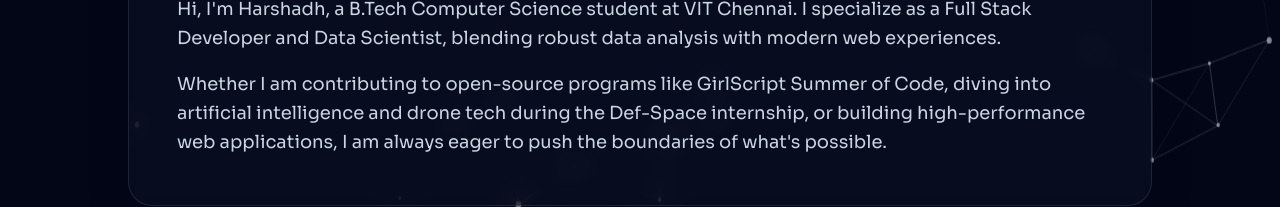
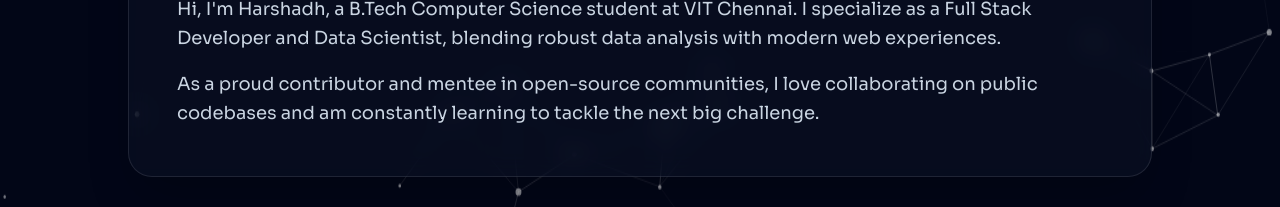
Before and after one commit to notslazer/portfolio, a Next.js app: page /about in a window 1280 px wide. Shown: the part 254-461 px from the top of the page. Built offline with nearby package versions, Linux system fonts and the light colour scheme.

Commit message:
fix: update about me

```diff
--- a/src/app/about/page.tsx
+++ b/src/app/about/page.tsx
@@ -50,7 +50,7 @@ export default function About() {
               Hi, I&apos;m Harshadh, a B.Tech Computer Science student at VIT Chennai. I specialize as a Full Stack Developer and Data Scientist, blending robust data analysis with modern web experiences.
             </p>
             <p className="font-body text-slate-300 text-lg leading-relaxed">
-              Whether I am contributing to open-source programs like GirlScript Summer of Code, diving into artificial intelligence and drone tech during the Def-Space internship, or building high-performance web applications, I am always eager to push the boundaries of what&apos;s possible.
+              As a proud contributor and mentee in open-source communities, I love collaborating on public codebases and am constantly learning to tackle the next big challenge.
             </p>
           </section>
 
```
